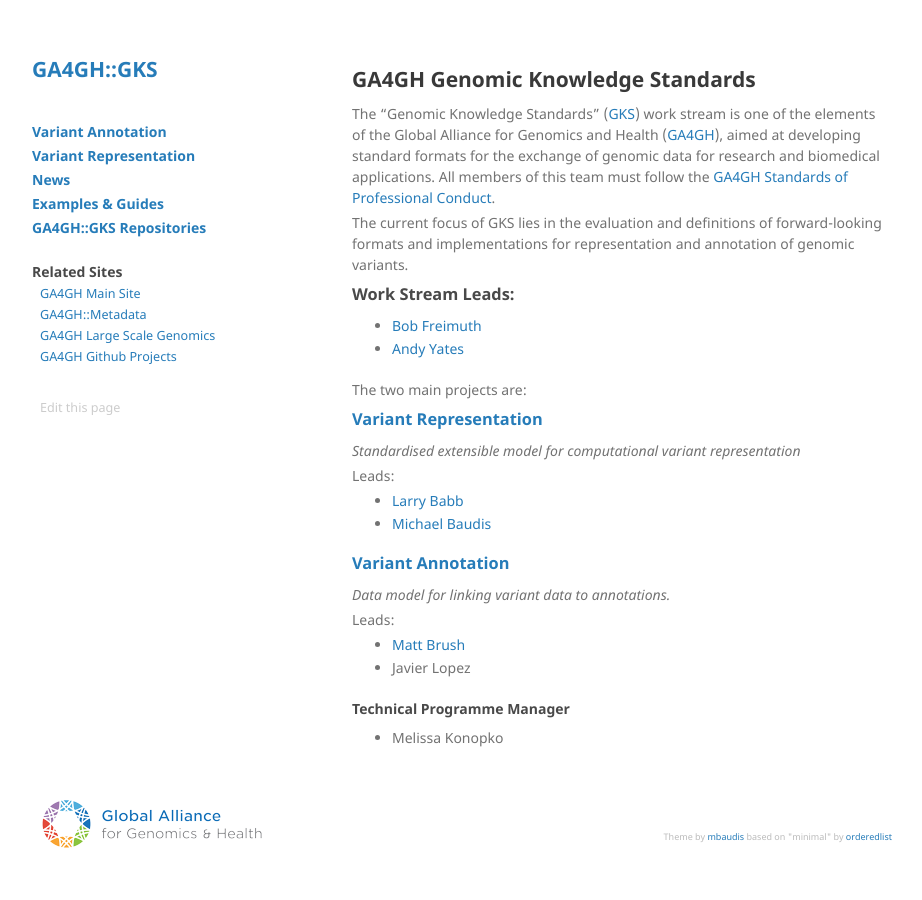
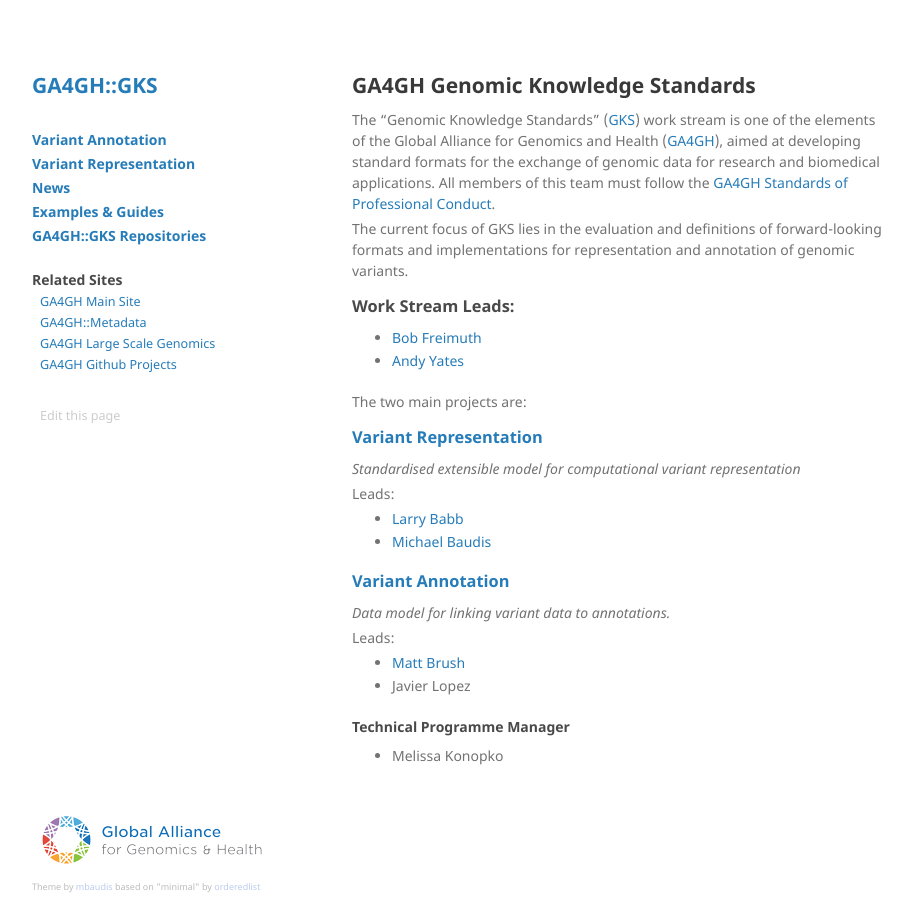
Before and after one commit to ga4gh-gks/ga4gh-gks.github.io, a Jekyll site: the page built from README.md, in a window 1280 px wide. Shown: the whole page, without its empty margins (178-1100 px from the left). Built offline with Jekyll 4.4.1, drawn with Linux system fonts in a browser that asks for light colours; the repository's description, which GitHub fills in, is left out; our own code applies the rules of GitHub Pages for plain Markdown files.

Commit message:
layout adjustments

```diff
--- a/_layouts/default.html
+++ b/_layouts/default.html
@@ -94,18 +94,13 @@
     <section>
 
 {{ content }}
-{% if page.category contains "news" %}
-  {% if page.date %}
-  <h5>{{ page.date | date_to_string }}</h5>
-  {% endif %}
-{% endif %}
 
     </section>
 
-    <footer class="wrapper">
-      <a href="{{ site.site_parent_link }}"><img style="margin-bottom: -30px; float: left;" src="{{ "/assets/img/site-logo.png" }}" /></a>
+    <footer>
+      <a href="{{ site.site_parent_link }}"><img style="margin-bottom: 10px; float: left;" src="{{ "/assets/img/site-logo.png" }}" /></a>
 
-    <div style="display: block; float: right; margin-bottom: 5px;"><tiny>Theme by <a href="https://github.com/mbaudis">mbaudis</a> based on "minimal" by <a href="https://github.com/orderedlist">orderedlist</a></tiny>
+    <div style="display: block; margin-left: auto; margin-right: auto; margin-bottom: -50px;" class="tiny">Theme by <a href="https://github.com/mbaudis">mbaudis</a> based on "minimal" by <a href="https://github.com/orderedlist">orderedlist</a>
     </div>
 
     </footer>
--- a/assets/css/site_style.css
+++ b/assets/css/site_style.css
@@ -1,4 +1,15 @@
-footer { display: block; width: 100%; float: left; position: fixed; bottom: 50px; -webkit-font-smoothing: subpixel-antialiased; }
+footer { bottom: 20px; }
+
+h1,h2,h3 {
+  margin-top: 16px;
+  margin-bottom: 12px;
+}
+
+h4,h5,h6 {
+  margin-top: 12px;
+  margin-bottom: 8px;
+}
+
 
 div {
   display: block;
@@ -34,10 +45,6 @@ section h4 {
   margin-bottom: 8px;
 }
 
-section h2,h3 {
-  margin-top: 10px;
-  margin-bottom: 12px;
-}
 section p {
   margin-top: 0px;
   margin-bottom: 4px;
@@ -53,7 +60,7 @@ section div.excerpt {
   border: 1px solid #e5e5e5;
 }
 
-tiny { font-size: 9px; color: #bbbbbb; }
+.tiny { font-size: 9px; color: #bcbcbc; }
 
-a tiny { color: #bbbbbb;  }
-a:hover tiny { color: #bbbbbb; }
+.tiny a  { color: #bcccee;  }
+.tiny a:hover { color: #bcccee; }
```
Also changed, not shown: 404.html (added, +24 -0 lines), 1 other file.
